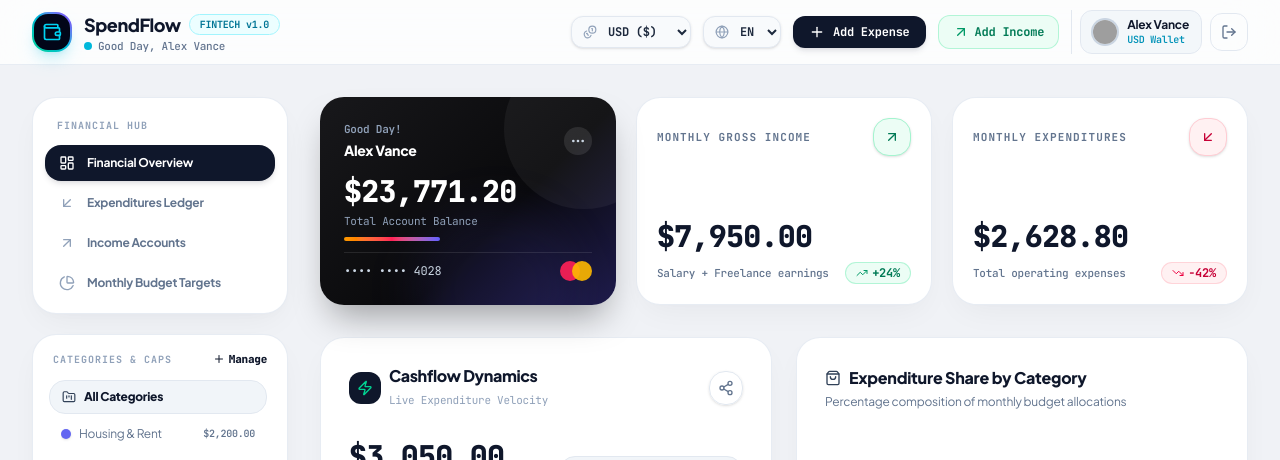
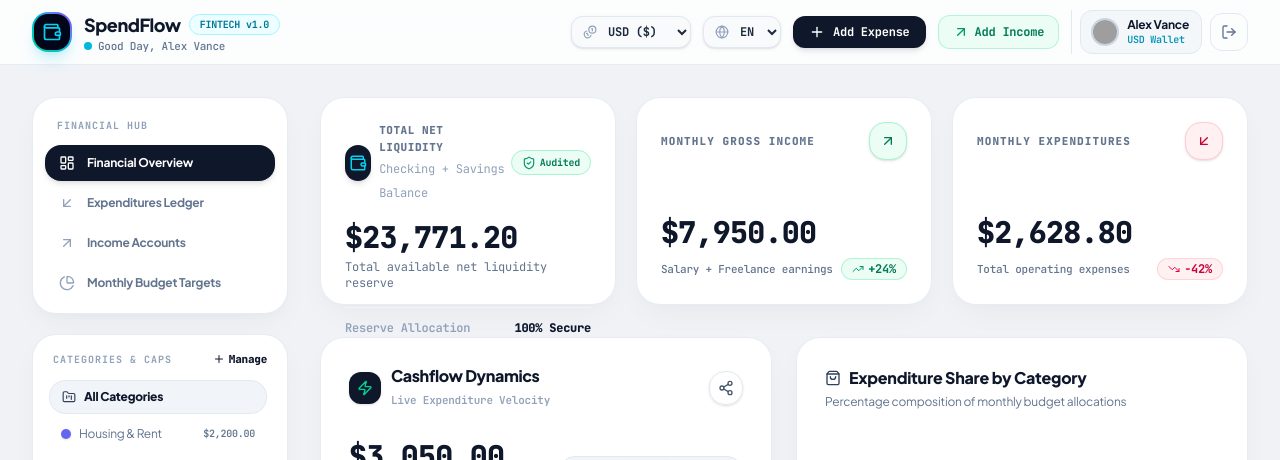
Before and after one commit to marcorv6/expense-tracker, a Next.js app: page / in a window 1280 px wide. Shown: the top 460 px of the page. Built offline with nearby package versions, Linux system fonts and the light colour scheme; no server answers; grey boxes are pictures that could not be loaded.

Commit message:
refactor(ui): 🎨 replace credit card widget with native SpendFlow Net Liquidity card & audit security

```diff
--- a/app/page.tsx
+++ b/app/page.tsx
@@ -244,12 +244,12 @@ export default function DashboardPage() {
           <div className="flex-1 space-y-8">
             {/* KPI Metrics & Virtual Credit Card Header */}
             <div className="grid grid-cols-1 md:grid-cols-3 gap-5">
-              {/* Virtual Credit Card Display */}
+              {/* Net Liquidity Available Reserve Display */}
               <MetricCard
                 title={t.netLiquidity}
                 amount={stats?.totalBalance || 5480}
                 icon={Wallet}
-                isVirtualCard={true}
+                isMainBalanceCard={true}
               />
 
               <MetricCard
--- a/components/MetricCard.tsx
+++ b/components/MetricCard.tsx
@@ -1,9 +1,8 @@
 'use client';
 
 import React from 'react';
-import { LucideIcon, TrendingUp, TrendingDown, MoreHorizontal } from 'lucide-react';
+import { LucideIcon, TrendingUp, TrendingDown, ShieldCheck } from 'lucide-react';
 import { usePreferences } from '@/context/PreferencesContext';
-import { useAuth } from '@/context/AuthContext';
 
 interface MetricCardProps {
   title: string;
@@ -15,7 +14,7 @@ interface MetricCardProps {
   };
   icon: LucideIcon;
   badgeColor?: string;
-  isVirtualCard?: boolean;
+  isMainBalanceCard?: boolean;
 }
 
 export function MetricCard({
@@ -25,60 +24,53 @@ export function MetricCard({
   trend,
   icon: Icon,
   badgeColor = 'text-slate-700 bg-slate-100 border-slate-200',
-  isVirtualCard = false,
+  isMainBalanceCard = false,
 }: MetricCardProps) {
   const { formatCurrency } = usePreferences();
-  const { user } = useAuth();
 
-  if (isVirtualCard) {
+  if (isMainBalanceCard) {
     return (
-      <div className="relative p-6 rounded-3xl credit-card-gradient text-white shadow-xl overflow-hidden flex flex-col justify-between h-52 group">
-        {/* Subtle decorative circles */}
-        <div className="absolute -right-12 -top-12 w-40 h-40 bg-white/5 rounded-full pointer-events-none" />
-        <div className="absolute right-10 -bottom-16 w-40 h-40 bg-indigo-500/10 rounded-full blur-xl pointer-events-none" />
+      <div className="p-6 rounded-3xl glass-card glass-card-hover space-y-4 flex flex-col justify-between h-52">
+        <div className="flex items-center justify-between">
+          <div className="flex items-center gap-2">
+            <div className="w-9 h-9 rounded-2xl bg-slate-900 text-white flex items-center justify-center shadow-md">
+              <Icon className="w-4.5 h-4.5 text-cyan-400" />
+            </div>
+            <div>
+              <span className="text-[11px] font-mono text-slate-500 uppercase tracking-wider font-extrabold block">
+                {title}
+              </span>
+              <span className="text-xs text-slate-400 font-mono">Checking + Savings Balance</span>
+            </div>
+          </div>
 
-        {/* Top Header */}
-        <div className="flex items-center justify-between relative z-10">
-          <div>
-            <span className="text-[11px] font-mono text-slate-400 block font-semibold">
-              Good Day!
-            </span>
-            <span className="text-sm font-extrabold text-white tracking-tight">
-              {user?.name || 'Alex Vance'}
-            </span>
-          </div>
-          <button className="p-1.5 rounded-full bg-white/10 hover:bg-white/20 text-slate-300 transition-colors cursor-pointer">
-            <MoreHorizontal className="w-4 h-4" />
-          </button>
+          <span className="inline-flex items-center gap-1 text-[10px] font-mono text-emerald-700 font-bold px-2.5 py-1 rounded-full bg-emerald-50 border border-emerald-200">
+            <ShieldCheck className="w-3.5 h-3.5 text-emerald-600" />
+            Audited
+          </span>
         </div>
 
-        {/* Main Balance Display */}
-        <div className="space-y-1 relative z-10 my-auto">
-          <div className="text-3xl font-extrabold font-mono tracking-tight text-white tabular-nums">
+        <div className="space-y-1">
+          <div className="text-3xl font-extrabold font-mono text-slate-900 tracking-tight tabular-nums">
             {formatCurrency(amount)}
           </div>
-          <span className="text-[11px] font-mono text-slate-400 block">Total Account Balance</span>
-          {/* Accent colored indicator line */}
-          <div className="w-24 h-1 rounded-full bg-gradient-to-r from-amber-500 via-rose-500 to-indigo-500 mt-2" />
+          <p className="text-xs text-slate-500 font-mono">
+            {subtext || 'Total available net liquidity reserve'}
+          </p>
         </div>
 
-        {/* Bottom Card Details & MasterCard Logo */}
-        <div className="flex items-center justify-between relative z-10 pt-2 border-t border-white/10 text-xs font-mono text-slate-300">
-          <span>•••• •••• 4028</span>
-          {/* Overlapping Circles MasterCard Logo */}
-          <div className="flex items-center -space-x-2">
-            <div className="w-5 h-5 rounded-full bg-rose-500 opacity-90" />
-            <div className="w-5 h-5 rounded-full bg-amber-400 opacity-90" />
-          </div>
+        <div className="pt-3 border-t border-slate-100 flex items-center justify-between text-xs font-mono">
+          <span className="text-slate-400 font-semibold">Reserve Allocation</span>
+          <span className="font-extrabold text-slate-900">100% Secure</span>
         </div>
       </div>
     );
   }
 
   return (
-    <div className="p-5 rounded-3xl glass-card glass-card-hover flex flex-col justify-between space-y-3">
+    <div className="p-6 rounded-3xl glass-card glass-card-hover flex flex-col justify-between space-y-4 h-52">
       <div className="flex items-center justify-between">
-        <span className="text-[11px] font-mono text-slate-500 uppercase tracking-widest font-bold">
+        <span className="text-[11px] font-mono text-slate-500 uppercase tracking-widest font-extrabold">
           {title}
         </span>
         <div className={`p-2.5 rounded-2xl border ${badgeColor} shadow-sm`}>
--- a/components/SpendingCharts.tsx
+++ b/components/SpendingCharts.tsx
@@ -4,6 +4,7 @@ import React, { useState } from 'react';
 import { CategoryBreakdown } from '@/types/expense';
 import { Share2, Smartphone, CreditCard, ShoppingBag, Zap, Layers } from 'lucide-react';
 import { usePreferences } from '@/context/PreferencesContext';
+import { toast } from 'sonner';
 
 interface SpendingChartsProps {
   categoryBreakdown: CategoryBreakdown[];
@@ -42,6 +43,13 @@ export function SpendingCharts({
 
   const activePoint = chartPoints[selectedIndex] || chartPoints[3] || chartPoints[0];
 
+  const handleShareReport = () => {
+    if (typeof window !== 'undefined') {
+      navigator.clipboard.writeText(window.location.href);
+      toast.success('Dashboard analytics report link copied to clipboard!');
+    }
+  };
+
   // Smooth Cubic Bezier SVG Path construction with unique SpendFlow wave shape
   const pathD = `M 30,75 C 65,30 65,45 100,45 C 135,45 135,65 170,65 C 205,65 205,35 240,35 C 275,35 275,55 310,55 C 345,55 345,40 370,40`;
   const areaD = `${pathD} L 370,110 L 30,110 Z`;
@@ -52,19 +60,23 @@ export function SpendingCharts({
       <div className="p-7 rounded-3xl glass-card space-y-6 flex flex-col justify-between">
         {/* Top Header */}
         <div className="flex items-center justify-between">
-          <div className="flex items-center gap-2">
-            <div className="w-8 h-8 rounded-xl bg-slate-900 text-emerald-400 flex items-center justify-center font-bold text-xs">
+          <div className="flex items-center gap-2.5">
+            <div className="w-8 h-8 rounded-xl bg-slate-900 text-emerald-400 flex items-center justify-center font-bold text-xs shadow-sm">
               <Zap className="w-4 h-4" />
             </div>
             <div>
               <h3 className="text-base font-extrabold text-slate-900 tracking-tight leading-tight">
                 Cashflow Dynamics
               </h3>
-              <span className="text-[11px] font-mono text-slate-400">Live Expenditure Velocity</span>
+              <span className="text-[11px] font-mono text-slate-400 font-semibold">Live Expenditure Velocity</span>
             </div>
           </div>
 
-          <button className="p-2 rounded-2xl border border-slate-200 hover:bg-slate-100 text-slate-500 transition-colors cursor-pointer shadow-sm">
+          <button
+            onClick={handleShareReport}
+            className="p-2 rounded-2xl border border-slate-200 hover:bg-slate-100 text-slate-600 hover:text-slate-900 transition-colors cursor-pointer shadow-sm"
+            title="Share Dashboard Analytics"
+          >
             <Share2 className="w-4 h-4" />
           </button>
         </div>
```
